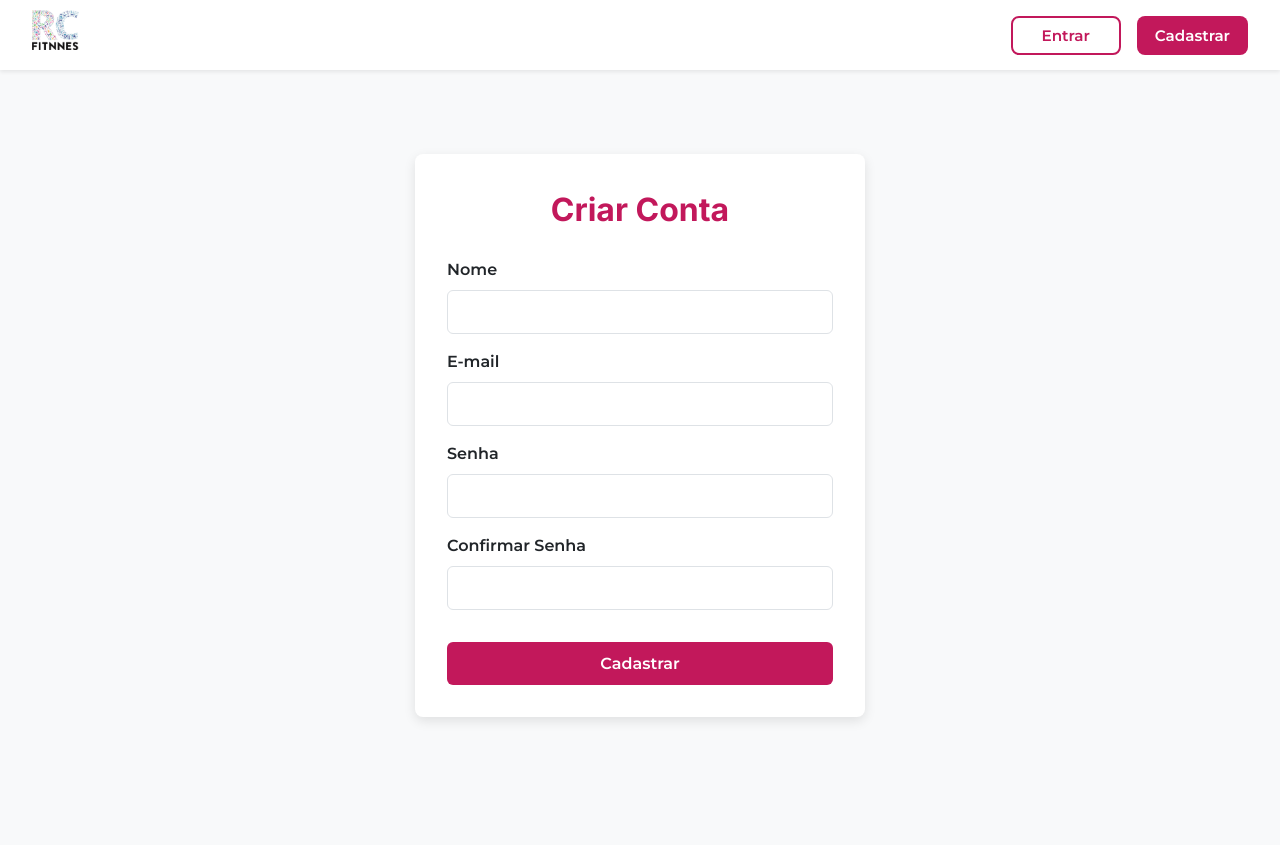
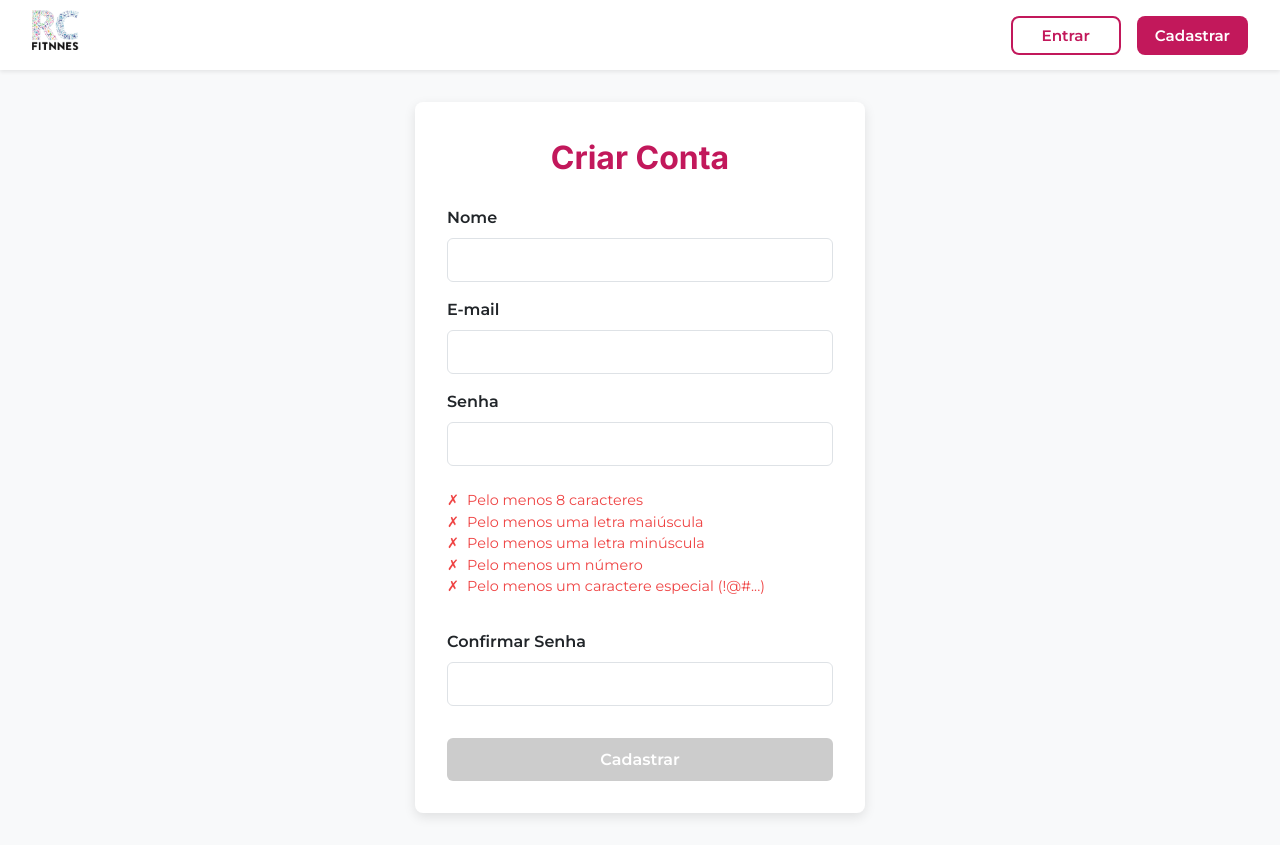
Before and after one commit to FelipeDeMayo/RC, a React (Vite) app in the folder frontend/: page /register in a window 1280 px wide. Before the commit the page ends 800 px from the top, so only its background shows below. Built offline with nearby package versions, Linux system fonts and the light colour scheme.

Commit message:
Register com fortificação de senha

```diff
--- a/frontend/src/pages/RegisterPage.tsx
+++ b/frontend/src/pages/RegisterPage.tsx
@@ -1,6 +1,4 @@
-// Arquivo: src/pages/RegisterPage.tsx
-
-import { useState, type FormEvent } from 'react';
+import { useState, useEffect, useMemo, type FormEvent } from 'react';
 import { useNavigate } from 'react-router-dom';
 import { toast } from 'react-toastify';
 import { register } from '../services/authService';
@@ -15,19 +13,59 @@ import {
   Button,
   ErrorMessage
 } from '../styles/RegisterPageStyles';
+import styled from 'styled-components';
+
+const PasswordRequirement = styled.li<{ met: boolean }>`
+  color: ${({ met, theme }) => (met ? theme.colors.success : theme.colors.danger)};
+  transition: color 0.3s;
+
+  &::before {
+    content: '${({ met }) => (met ? '✓' : '✗')}';
+    margin-right: 0.5rem;
+  }
+`;
+
+const PasswordRequirementsList = styled.ul`
+  list-style: none;
+  padding: 0;
+  margin: 0.5rem 0 1rem 0;
+  font-size: 0.9rem;
+`;
 
 const RegisterPage = () => {
   const [name, setName] = useState('');
   const [email, setEmail] = useState('');
   const [password, setPassword] = useState('');
-  const [confirmPassword, setConfirmPassword] = useState(''); // Estado para confirmação de senha
+  const [confirmPassword, setConfirmPassword] = useState('');
   const [error, setError] = useState('');
   const [loading, setLoading] = useState(false);
   const navigate = useNavigate();
 
+  const passwordRequirements = useMemo(() => [
+    { rule: /.{8,}/, text: 'Pelo menos 8 caracteres' },
+    { rule: /[A-Z]/, text: 'Pelo menos uma letra maiúscula' },
+    { rule: /[a-z]/, text: 'Pelo menos uma letra minúscula' },
+    { rule: /[0-9]/, text: 'Pelo menos um número' },
+    { rule: /[^A-Za-z0-9]/, text: 'Pelo menos um caractere especial (!@#...)' },
+  ], []);
+
+  const [metRequirements, setMetRequirements] = useState<boolean[]>(Array(passwordRequirements.length).fill(false));
+  const allRequirementsMet = metRequirements.every(Boolean);
+
+  useEffect(() => {
+    const newMet = passwordRequirements.map(req => req.rule.test(password));
+    setMetRequirements(newMet);
+  }, [password, passwordRequirements]);
+
   const handleSubmit = async (e: FormEvent) => {
     e.preventDefault();
     setError('');
+
+    if (!allRequirementsMet) {
+      setError('Sua senha não atende a todos os requisitos de segurança.');
+      return;
+    }
+
     if (password !== confirmPassword) {
       setError('As senhas não coincidem.');
       return;
@@ -39,9 +77,7 @@ const RegisterPage = () => {
       toast.success('Conta criada com sucesso! Agora você pode fazer o login.');
       navigate('/login');
     } catch (err: any) {
-      const errorMessage = err.response?.data?.error || 'Não foi possível criar a conta.';
-      setError(errorMessage);
-      console.error('Erro no registro:', err);
+      setError(err.response?.data?.error || 'Não foi possível criar a conta.');
     } finally {
       setLoading(false);
     }
@@ -52,6 +88,7 @@ const RegisterPage = () => {
       <FormWrapper>
         <Title>Criar Conta</Title>
         <Form onSubmit={handleSubmit}>
+
           <FormGroup>
             <Label htmlFor="name">Nome</Label>
             <Input
@@ -85,6 +122,15 @@ const RegisterPage = () => {
               required
             />
           </FormGroup>
+
+          <PasswordRequirementsList>
+            {passwordRequirements.map((req, index) => (
+              <PasswordRequirement key={index} met={metRequirements[index]}>
+                {req.text}
+              </PasswordRequirement>
+            ))}
+          </PasswordRequirementsList>
+
           <FormGroup>
             <Label htmlFor="confirmPassword">Confirmar Senha</Label>
             <Input
@@ -97,7 +143,7 @@ const RegisterPage = () => {
             />
           </FormGroup>
 
-          <Button type="submit" disabled={loading}>
+          <Button type="submit" disabled={loading || !allRequirementsMet || password !== confirmPassword}>
             {loading ? 'Criando...' : 'Cadastrar'}
           </Button>
 
```
Also changed, not shown: 2 other files (tests, documents, lock files or other folders).
